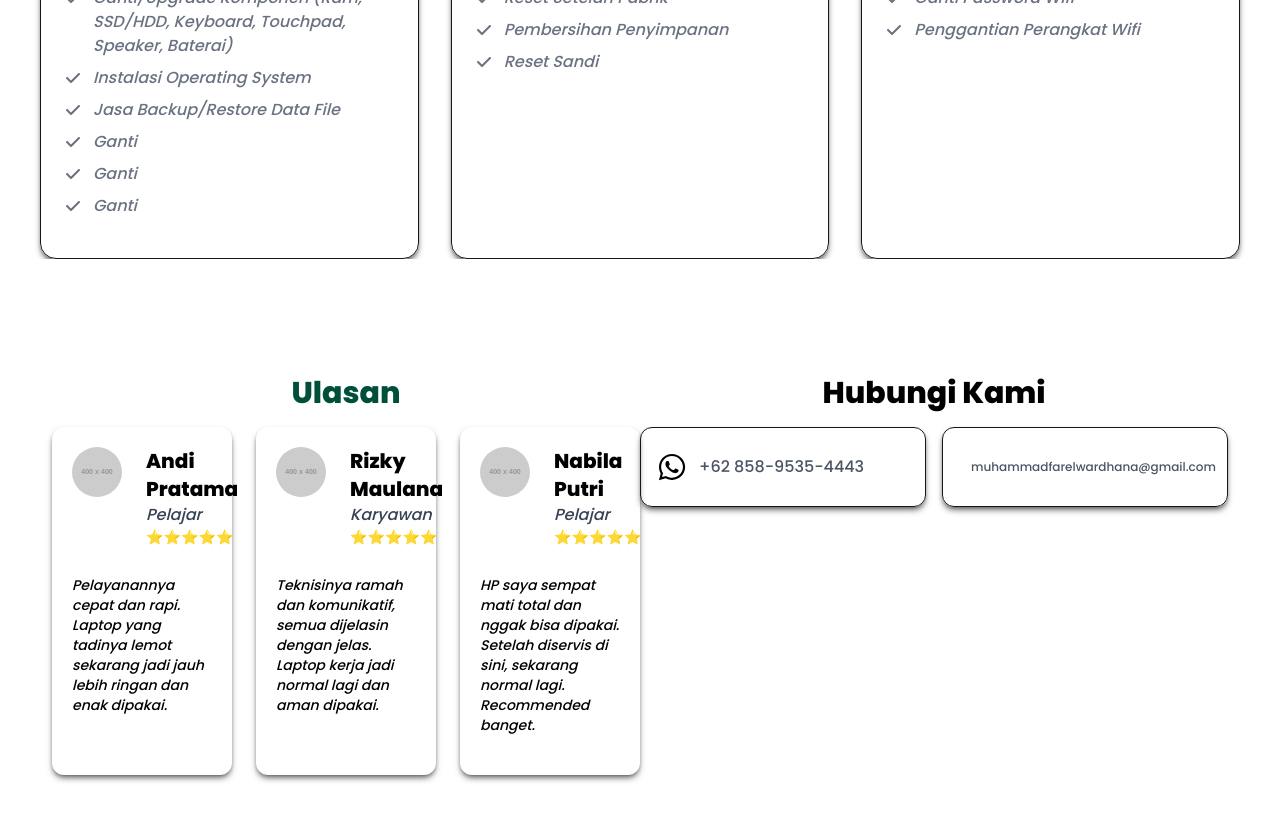
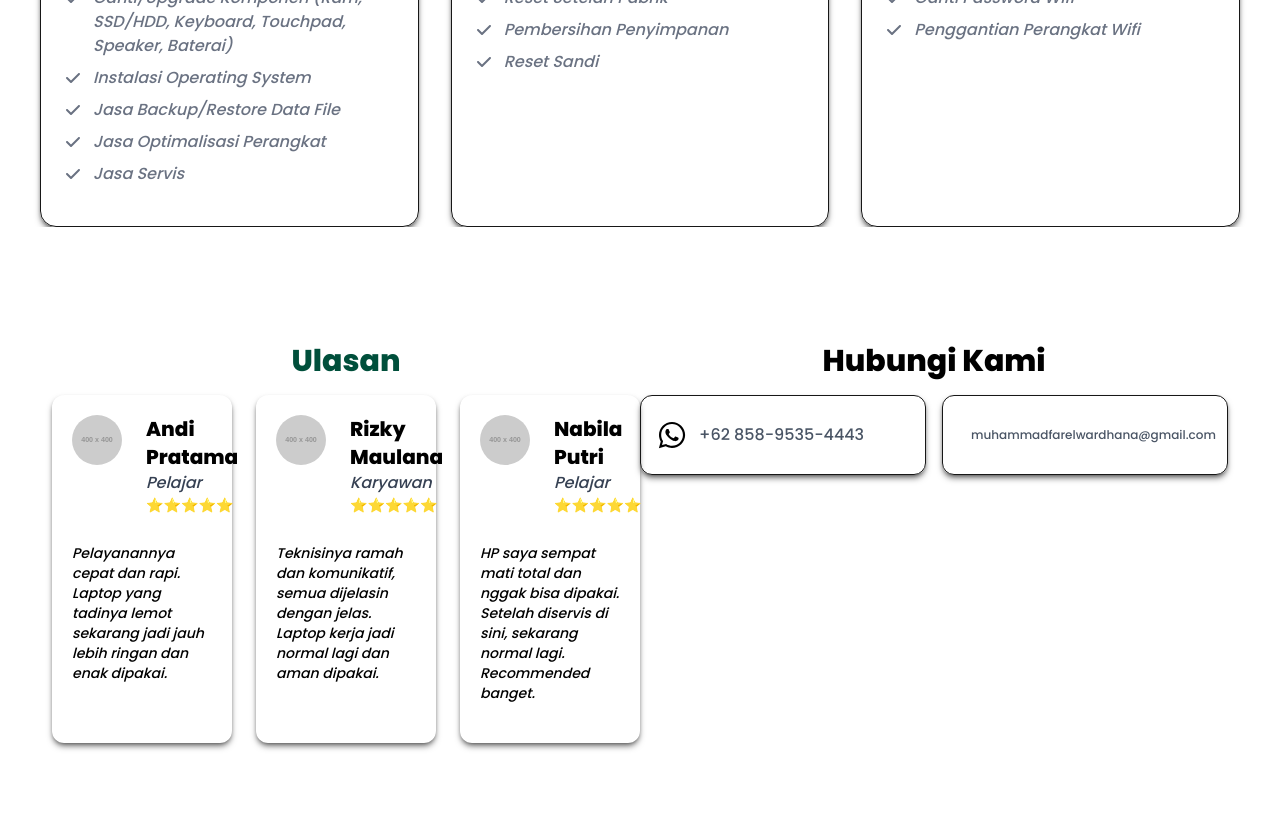
Before and after one commit to FareltXyz/digitalservicelab, a Next.js app: page / in a window 1280 px wide. Shown: the part 1560-2380 px from the top of the page. Built offline with nearby package versions, Linux system fonts and the light colour scheme.

Commit message:
Update page.js

```diff
--- a/app/page.js
+++ b/app/page.js
@@ -16,7 +16,7 @@ const services = [
     name: "Perbaikan Laptop",
     harga: "75k-350k IDR",
     list: [
-      "Ganti/Upgrade Komponen (Ram, SSD/HDD, Keyboard, Touchpad, Speaker, Baterai)", "Instalasi Operating System", "Jasa Backup/Restore Data File", "Ganti ", "Ganti ", "Ganti "
+      "Ganti/Upgrade Komponen (Ram, SSD/HDD, Keyboard, Touchpad, Speaker, Baterai)", "Instalasi Operating System", "Jasa Backup/Restore Data File", "Jasa Optimalisasi Perangkat ", "Jasa Servis"
     ]
   },
   {
```
